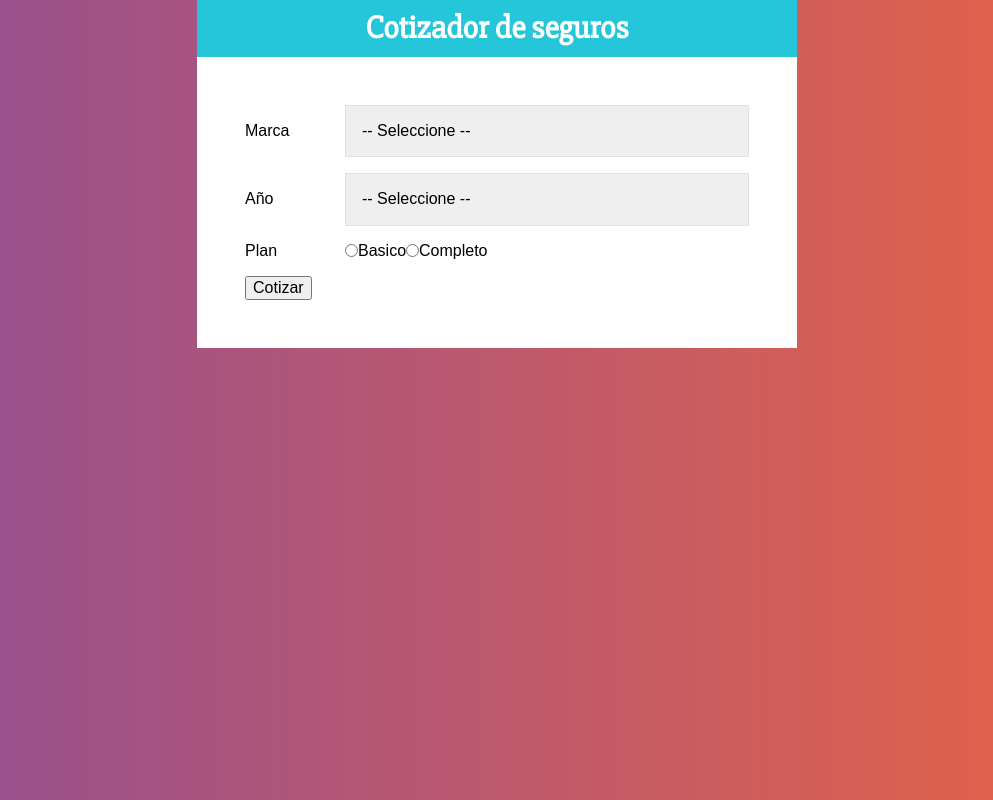
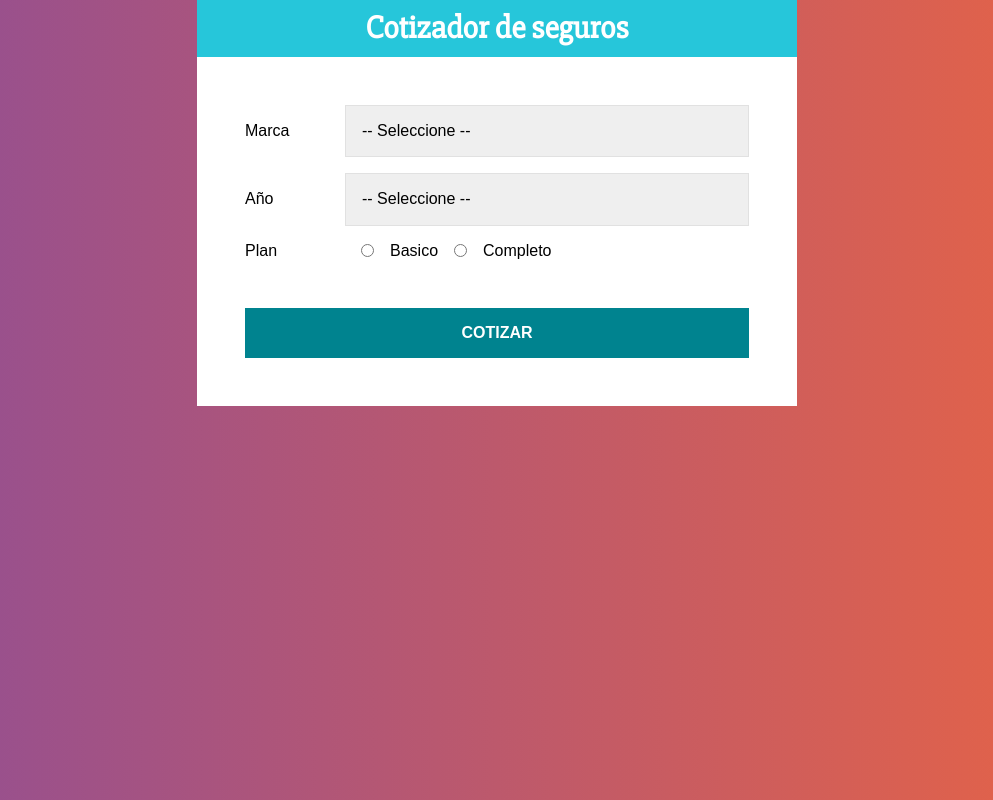
Before and after one commit to roCastro93/cotizadorSeguros, a React (Create React App) app: page / in a window 1280 px wide. Shown: the whole page, without its empty margins (143-1136 px from the left). Built offline with nearby package versions, Linux system fonts and the light colour scheme.

Commit message:
cambios varios

```diff
--- a/src/components/Formulario.jsx
+++ b/src/components/Formulario.jsx
@@ -1,7 +1,5 @@
-import React from "react";
-import styled from '@emotion/styled';
-
-
+import React, { useState } from "react";
+import styled from "@emotion/styled";
 
 const Campo = styled.div`
   display: flex;
@@ -16,14 +14,73 @@
   width: 100%;
   padding: 1rem;
   border: 1px solid #e1e1e1;
-    -webkit-appearance:none;
+  -webkit-appearance: none;
+`;
+const InputRadio = styled.input`
+  margin: 0 1rem;
+`;
+
+const Boton = styled.button`
+  background-color: #00838f;
+  font-size: 16px;
+  width: 100%;
+  padding: 1rem;
+  color: #ffff;
+  text-transform: uppercase;
+  font-weight: bold;
+  border: none;
+  transition: background-color 0.3s ease;
+  margin-top: 2rem;
+  &:hover {
+    background-color: #26c6da;
+    cursor: pointer;
+  }
+`;
+
+const Error =styled.div`
+    background-color: red;
+    color: white;
+    padding: 1rem;
+    width: 100%;
+    text-align:center;
+    margin-bottom: 2rem;
 `;
 const Formulario = () => {
+  const [datos, setDatos] = useState({
+    marca: "",
+    year: "",
+    plan: "",
+  });
+  const [error, setError] = useState(false);
+
+  //extraer los valores del state
+  const { marca, year, plan } = datos;
+
+  const onChange = (e) => {
+    setDatos({
+      ...datos,
+      [e.target.name]: e.target.value,
+    });
+  };
+  const onSubmit = (e) => {
+    e.preventDefault();
+
+    if (marca.trim() === "" || year.trim() === "" || plan.trim() === "") {
+      setTimeout(function(){
+      setError(true)
+      },3000)
+      return;
+
+    }
+    setError(false);
+  };
+
   return (
-    <form>
+    <form onSubmit={onSubmit}>
+      {error ?<Error>Todos los campos son obligatorios</Error> : null}
       <Campo>
         <Label>Marca</Label>
-        <Select name="" id="">
+        <Select name="marca" value={marca} onChange={onChange}>
           <option value="">-- Seleccione --</option>
           <option value="americano">Americano</option>
           <option value="europeo">Europeo</option>
@@ -32,7 +89,7 @@
       </Campo>
       <Campo>
         <Label>Año</Label>
-        <Select name="" id="">
+        <Select name="year" value={year} onChange={onChange}>
           <option value="">-- Seleccione --</option>
           <option value="2021">2021</option>
           <option value="2020">2020</option>
@@ -48,12 +105,24 @@
       </Campo>
       <Campo>
         <Label htmlFor="">Plan</Label>
-        <input type="radio" name="plan" value="basico" />
+        <InputRadio
+          type="radio"
+          name="plan"
+          value="basico"
+          checked={plan === "basico"}
+          onChange={onChange}
+        />
         Basico
-        <input type="radio" name="plan" value="completo" />
+        <InputRadio
+          type="radio"
+          name="plan"
+          value="completo"
+          checked={plan === "completo"}
+          onChange={onChange}
+        />
         Completo
       </Campo>
-      <input type="button" value="Cotizar" />
+      <Boton type="submit">Cotizar</Boton>
     </form>
   );
 };
```
Lines whose indentation alone changed are shown as unchanged.
